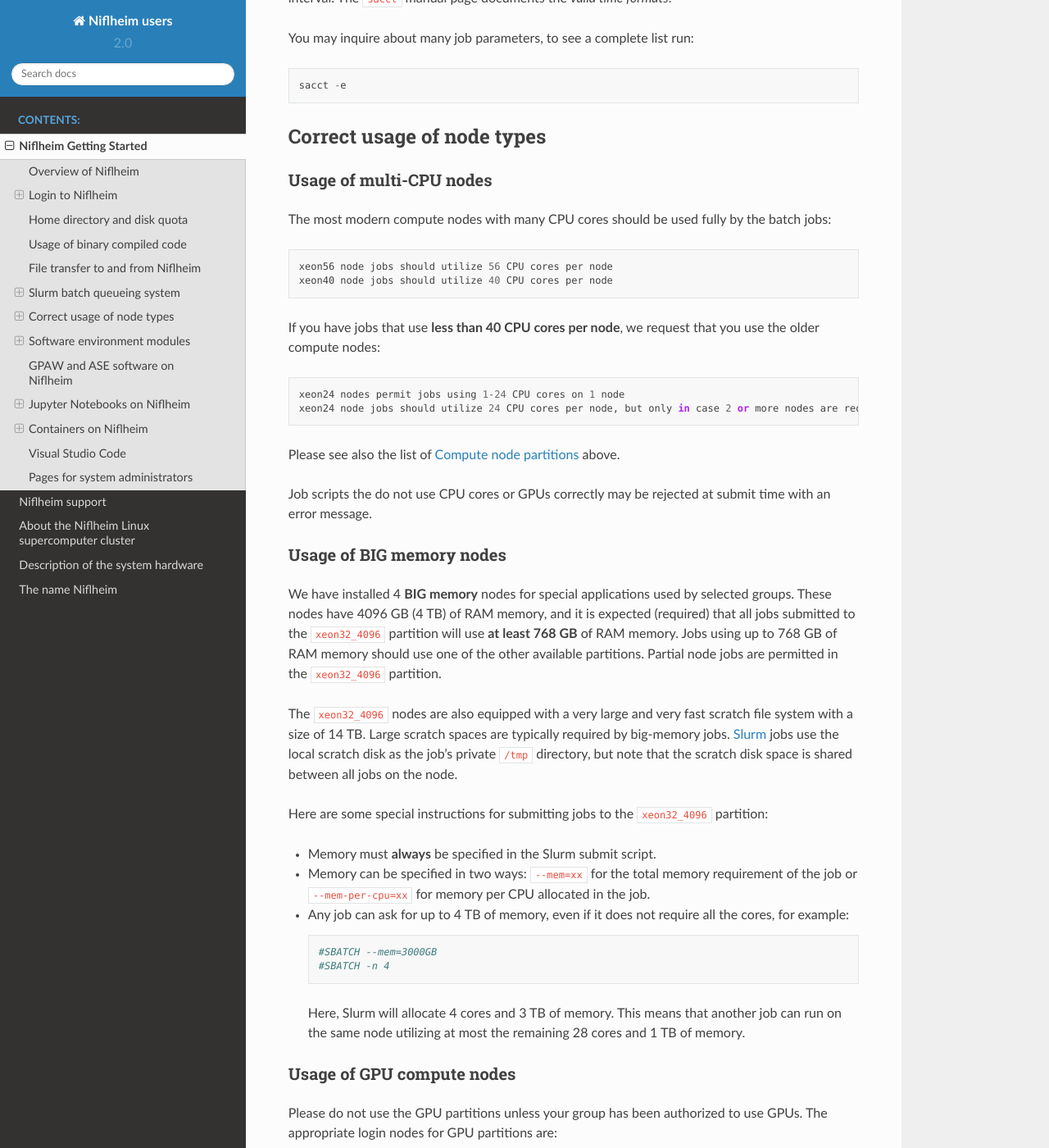
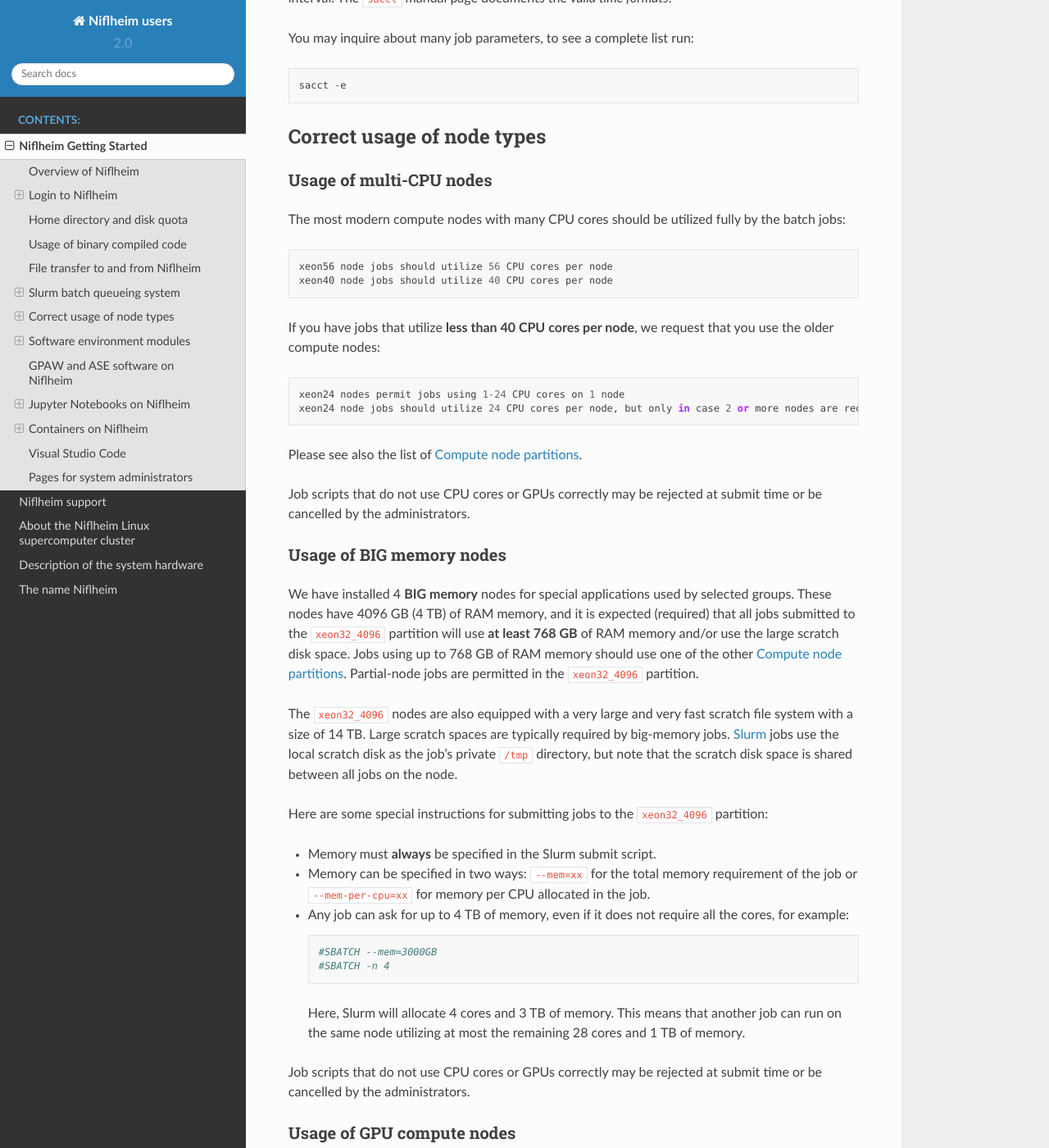
Before and after one commit to OleHolmNielsen/Niflheim_users, a Sphinx documentation site: the page built from docs/Niflheim_Getting_Started.rst, in a window 1280 px wide and 1400 px high, scrolled down 12111 px. Shown: the whole window at 82% size. Built offline with Sphinx 7.4.7 and the Read the Docs theme 2.0.0, drawn with Linux system fonts in a browser that asks for light colours; some of the changed text lies outside the part shown.

Commit message:
Minor edits

```diff
--- a/docs/Niflheim_Getting_Started.rst
+++ b/docs/Niflheim_Getting_Started.rst
@@ -628,28 +628,29 @@ Correct usage of node types
 Usage of multi-CPU nodes
 -------------------------
 
-The most modern compute nodes with many CPU cores should be used fully by the batch jobs::
+The most modern compute nodes with many CPU cores should be utilized fully by the batch jobs::
 
   xeon56 node jobs should utilize 56 CPU cores per node
   xeon40 node jobs should utilize 40 CPU cores per node
 
-If you have jobs that use **less than 40 CPU cores per node**, we request that you use the older compute nodes::
+If you have jobs that utilize **less than 40 CPU cores per node**, we request that you use the older compute nodes::
 
   xeon24 nodes permit jobs using 1-24 CPU cores on 1 node
   xeon24 node jobs should utilize 24 CPU cores per node, but only in case 2 or more nodes are requested
 
-Please see also the list of `Compute node partitions`_ above.
+Please see also the list of `Compute node partitions`_.
 
-Job scripts the do not use CPU cores or GPUs correctly may be rejected at submit time with an error message.
+Job scripts that do not use CPU cores or GPUs correctly may be rejected at submit time or be cancelled by the administrators.
 
 Usage of BIG memory nodes
 -------------------------
 
 We have installed 4 **BIG memory** nodes for special applications used by selected groups.
 These nodes have 4096 GB (4 TB) of RAM memory,
-and it is expected (required) that all jobs submitted to the ``xeon32_4096`` partition will use **at least 768 GB** of RAM memory.
-Jobs using up to 768 GB of RAM memory should use one of the other available partitions.
-Partial node jobs are permitted in the ``xeon32_4096`` partition.
+and it is expected (required) that all jobs submitted to the ``xeon32_4096`` partition will use **at least 768 GB** of RAM memory
+and/or use the large scratch disk space.
+Jobs using up to 768 GB of RAM memory should use one of the other `Compute node partitions`_.
+Partial-node jobs are permitted in the ``xeon32_4096`` partition.
 
 The ``xeon32_4096`` nodes are also equipped with a very large and very fast scratch file system with a size of 14 TB.
 Large scratch spaces are typically required by big-memory jobs.
@@ -667,6 +668,8 @@ Here are some special instructions for submitting jobs to the ``xeon32_4096`` pa
 
   Here, Slurm will allocate 4 cores and 3 TB of memory.
   This means that another job can run on the same node utilizing at most the remaining 28 cores and 1 TB of memory.
+
+Job scripts that do not use CPU cores or GPUs correctly may be rejected at submit time or be cancelled by the administrators.
 
 Usage of GPU compute nodes
 --------------------------
@@ -703,6 +706,7 @@ For example, to submit a batch jobs to 1 GPU on 8 CPU cores of a node in the ``s
 
 Similarly, the nodes in the ``a100`` partition have 4 A100 GPUs each and 128 "virtual" CPU cores,
 so you should request 32 CPU cores per GPU..
+Job scripts that do not use CPU cores or GPUs correctly may be rejected at submit time or be cancelled by the administrators.
 
 For further Slurm_ information see the GRES_ page.
 
```
